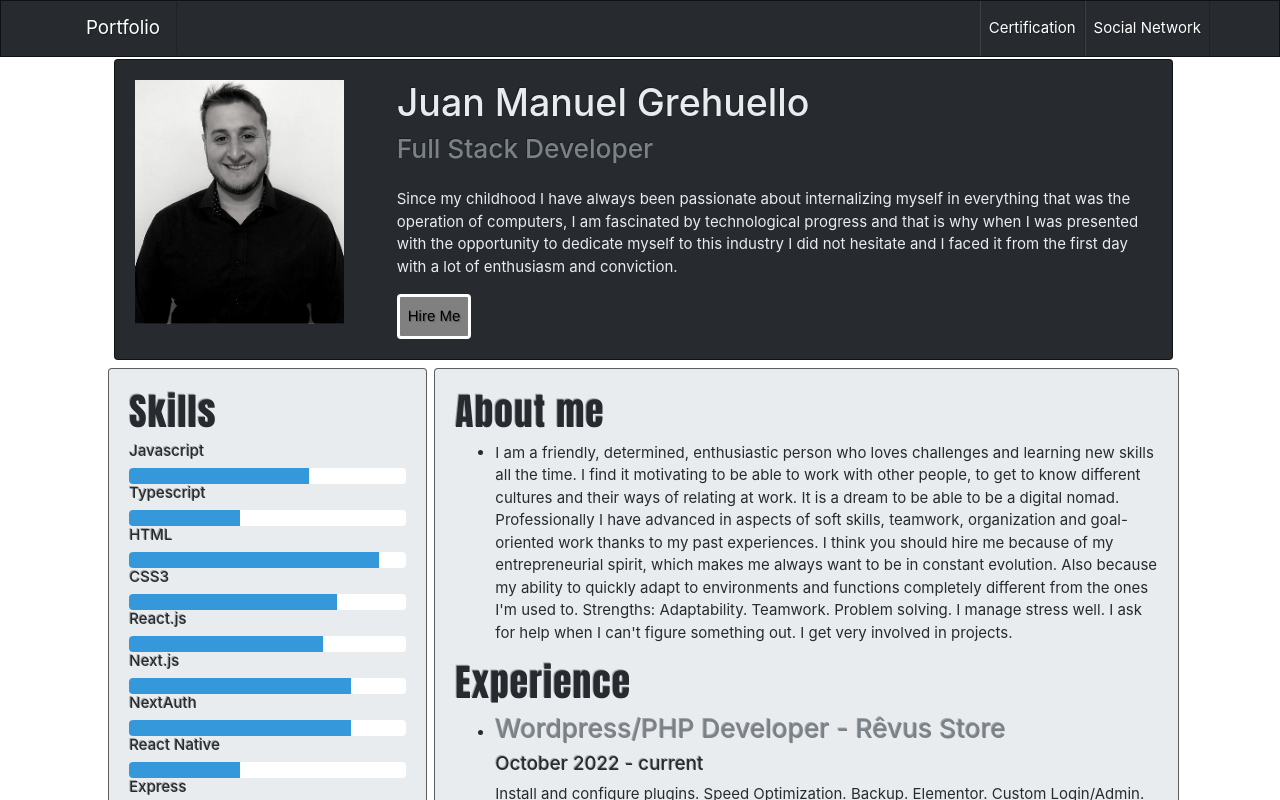
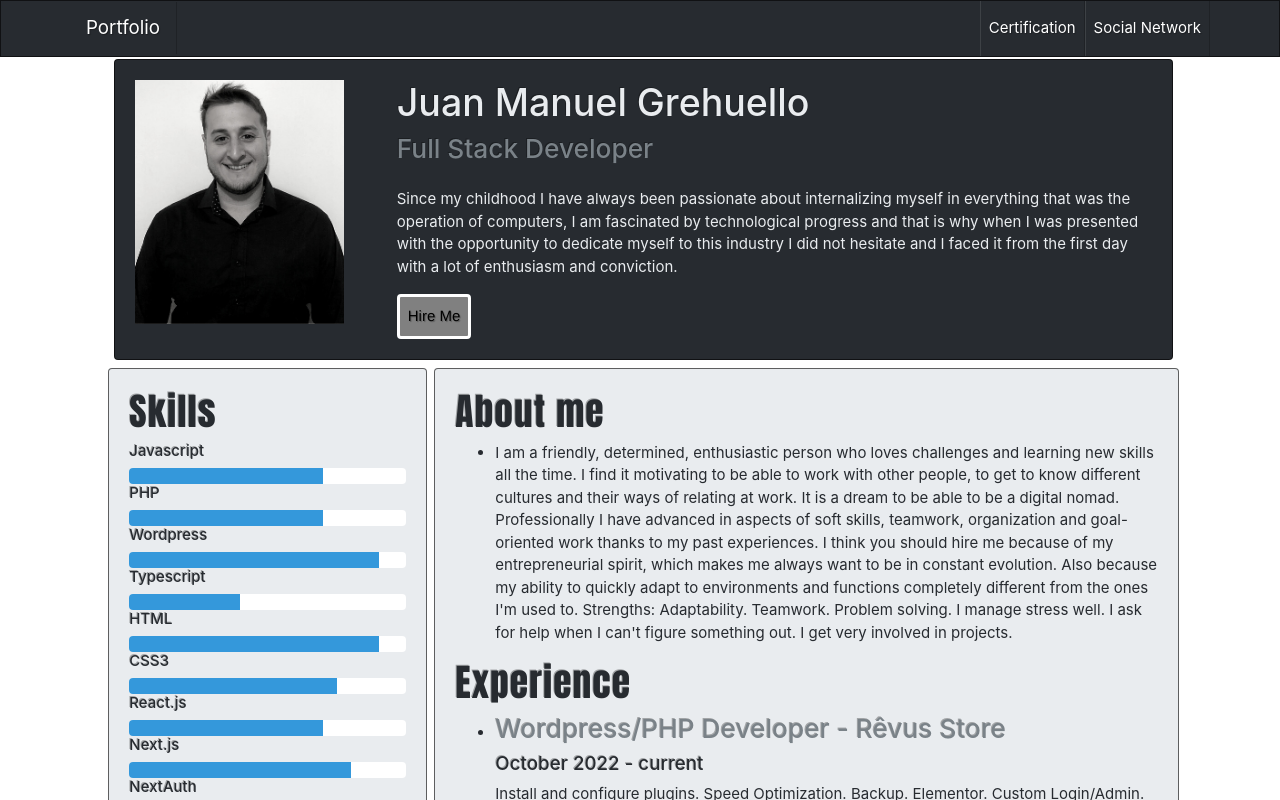
Before and after one commit to JuanmaGre/nextjs-blog-portfolio, a Next.js app: page / in a window 1280 px wide. Shown: the top 800 px of the page. Built offline with nearby package versions, Linux system fonts and the light colour scheme; a small style sheet from the web is missing.

Commit message:
agregado de wordpress y php a skills

```diff
--- a/profile.js
+++ b/profile.js
@@ -1,7 +1,15 @@
 export const skills = [
     {
         skill: 'Javascript',
-        percentage: 65
+        percentage: 70
+    },
+    {
+        skill: 'PHP',
+        percentage: 70
+    },
+    {
+        skill: 'Wordpress',
+        percentage: 90
     },
     {
         skill: 'Typescript',
```
